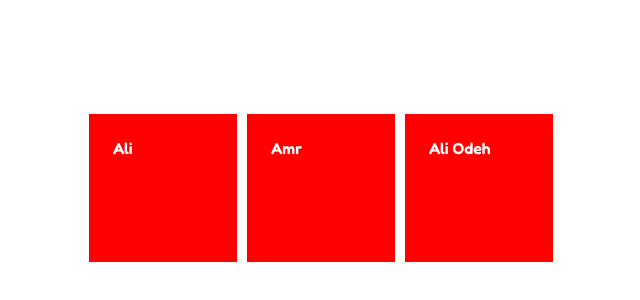
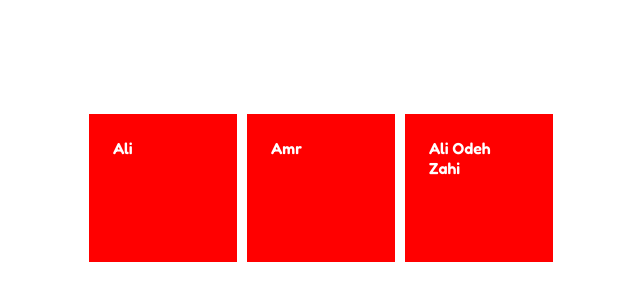
Before and after one commit to Hadi87s/Memory-Card-Game, a React (Vite) app: page /score-board in a window 1280 px wide. Shown: the part 200-500 px from the top of the page, without its empty margins (324-964 px from the left). Built offline with nearby package versions, Linux system fonts and the light colour scheme.

Commit message:
working on the scoreboard, an inner component is required to load the players individually.

```diff
--- a/src/components/board-list-card/players-stats.css
+++ b/src/components/board-list-card/players-stats.css
@@ -5,4 +5,5 @@
     color: white;
     margin-left: 10px;
     padding: 1.5rem;
+
 }
--- a/src/components/board-list-card/players-stats.tsx
+++ b/src/components/board-list-card/players-stats.tsx
@@ -1,4 +1,3 @@
-
 import { playerStats } from "../../types/@types";
 import "./players-stats.css";
 interface IProps {
@@ -7,9 +6,9 @@ interface IProps {
 const PlayersStats = (props: IProps) => {
   return (
     <div className="levelCard">
-      {props.players.map((player) => {
-        return player.username;
-      })}
+      {props.players.map((player) => (
+        <div className="player">{player.username}</div> // this should be a component as well.
+      ))}
     </div>
   );
 };
--- a/src/screens/score-board.screen.tsx
+++ b/src/screens/score-board.screen.tsx
@@ -24,6 +24,13 @@ const player3: playerStats = {
   score: 18,
   level: 6,
 };
+const player4: playerStats = {
+  username: "Zahi",
+  moves: 67,
+  elapsedTime: 364,
+  score: 18,
+  level: 6,
+};
 const ScoreboardScreen = () => {
   const { gameState } = useContext(authContext);
   const player: playerStats = {
@@ -38,20 +45,21 @@ const ScoreboardScreen = () => {
   const [hardList, setHardList] = useState<playerStats[]>([]);
 
   useEffect(() => {
-    setEasyList([...easyList, player1]);
-    setMediumList([...mediumList, player2]);
-    setHardList([...hardList, player3]);
+    setEasyList((prevEasyList) => [...prevEasyList, player1]);
+    setMediumList((prevMediumList) => [...prevMediumList, player2]);
+    setHardList((prevHardList) => [...prevHardList, player3]);
+    setHardList((prevHardList) => [...prevHardList, player4]);
     switch (gameState.level) {
       case 2: {
-        setEasyList([...easyList, player]);
+        setEasyList((prevEasyList) => [...prevEasyList, player]);
         break;
       }
       case 4: {
-        setMediumList([...mediumList, player]);
+        setMediumList((prevMediumList) => [...prevMediumList, player]);
         break;
       }
       case 6: {
-        setHardList([...hardList, player]);
+        setHardList((prevHardList) => [...prevHardList, player]);
         break;
       }
       default: {
```
